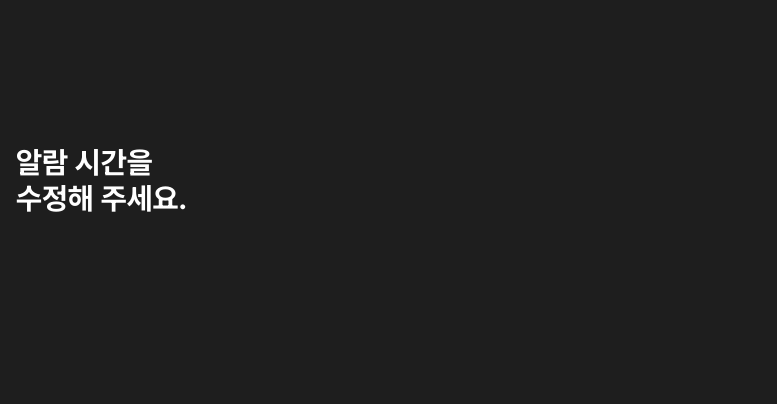
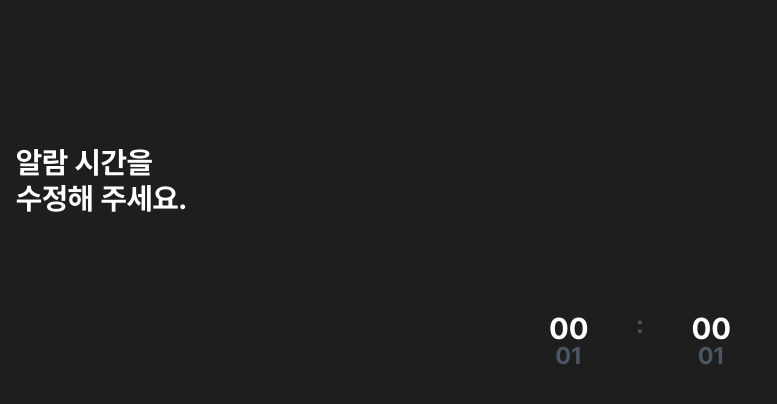
Before and after one commit to highthon-8team/all-in-one, a Next.js app: page /alarm/modify in a window 1280 px wide. Shown: the top 404 px of the page, without its empty margins (0-777 px from the left). Built offline with nearby package versions, Linux system fonts and the light colour scheme.

Commit message:
feat: 스크롤 알람 선택 방식 구현

```diff
--- a/app/(client)/alarm/modify/page.tsx
+++ b/app/(client)/alarm/modify/page.tsx
@@ -3,19 +3,59 @@
 import Image from "next/image";
 import Link from "next/link";
 import AlarmClock from "../../_components/alarm";
-import { useState } from "react";
+import { useEffect, useRef, useState } from "react";
 
 export default function RecordPage() {
-  const [hours, setHours] = useState("0");
-  const [minutes, setMinutes] = useState("0");
+  const [hours, setHours] = useState(0);
+  const [minutes, setMinutes] = useState(0);
 
-  const handleHoursChange = (e: React.ChangeEvent<HTMLInputElement>) => {
-    setHours(e.target.value);
+  const hoursRef = useRef<HTMLDivElement>(null);
+  const minutesRef = useRef<HTMLDivElement>(null);
+
+  function onHoursScroll() {
+    if (hoursRef.current) setHours(Math.round(hoursRef.current.scrollTop / 30));
+  }
+
+  function onMinutesScroll() {
+    if (minutesRef.current)
+      setMinutes(Math.round(minutesRef.current.scrollTop / 30));
+  }
+
+  useEffect(() => {
+    hoursRef.current?.addEventListener("scroll", hoursScroll);
+    return () => {
+      hoursRef.current?.removeEventListener("scroll", hoursScroll);
+    };
+  }, []);
+
+  function range(start: number, end: number) {
+    let array = [];
+    for (let i = start; i < end; ++i) {
+      array.push(i);
+    }
+    return array;
+  }
+
+  const hoursScroll = () => {
+    return range(0, 24).map((idx) => (
+      <span className={"text-center h-[30px] px-2 pb-[10px] " + (hours === idx ? "text-3xl text-white px-0" : "")}>
+        {idx.toString().length === 1 ? "0" + idx : idx}
+      </span>
+    ));
   };
 
-  const handleMinutesChange = (e: React.ChangeEvent<HTMLInputElement>) => {
-    setMinutes(e.target.value);
+  const minutesScroll = () => {
+    return range(0, 60).map((idx) => (
+      <span className={"text-center h-[30px] px-2 pb-[10px] " + (minutes === idx ? "text-3xl text-white px-0" : "")}>
+        {idx.toString().length === 1 ? "0" + idx : idx}
+      </span>
+    ));
   };
+
+  useEffect(() => {
+    console.log(hours, minutes);
+
+  }, [hours, minutes])
 
   return (
     <>
@@ -25,6 +65,27 @@ export default function RecordPage() {
           <br />
           수정해 주세요.
         </h1>
+        <div className="flex justify-center self-center gap-10 mt-12 text-2xl text-gray-600 w-full">
+          <div
+            ref={hoursRef}
+            className="flex flex-col h-[90px] overflow-y-scroll"
+            onScroll={onHoursScroll}
+          >
+            <span className="h-[30px] opacity-0 px-2 pb-[10px]">00</span>
+            {hoursScroll()}
+            <span className="h-[30px] opacity-0 px-2 pb-[10px]">00</span>
+          </div>
+          <span className="self-center">:</span>
+          <div
+            ref={minutesRef}
+            className="flex flex-col h-[90px] overflow-y-scroll"
+            onScroll={onMinutesScroll}
+          >
+            <span className="h-[30px] opacity-0 px-2 pb-[10px]">00</span>
+            {minutesScroll()}
+            <span className="h-[30px] opacity-0 px-2 pb-[10px]">00</span>
+          </div>
+        </div>
         {/* <AlarmClock /> */}
         {/* <div className="flex gap-5">
           <input type="number" value={hours} onChange={handleHoursChange} className="w-12 text-red-600" />
```
